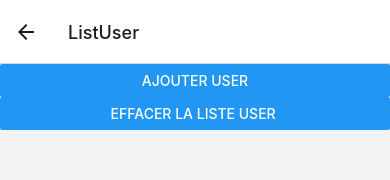
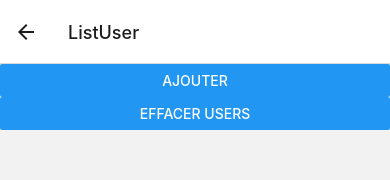
Before and after one commit to hugo59400/addUserReact, a React Native app: screen /ListUser in a window 390 px wide. Shown: the top 180 px of the page. Built offline with nearby package versions, Linux system fonts and the light colour scheme.

Commit message:
Update ListUser.js

```diff
--- a/page/ListUser.js
+++ b/page/ListUser.js
@@ -2,7 +2,7 @@ import {Button, Text, View} from 'react-native';
 import React, {useState} from 'react';
 
 export const ListUser = ({navigation}) => {
-  // tableau de users a vide de base
+  // tableau de users initialise a vide a sa creation
   const [users, setUser] = useState([]);
 
   const addUser = (newUser) => {
@@ -13,7 +13,7 @@ export const ListUser = ({navigation}) => {
   const handleAddUser = () => {
     navigation.navigate("AddUser", {addUser: addUser});
   };
-// mettre tableau users a vide
+// mettre le tableau users a vide pour effacer la liste
   const handleClear = () => {
     setUser([]);
         console.warn('tous les users supprimes');
@@ -21,17 +21,17 @@ export const ListUser = ({navigation}) => {
 
   return (
     <View>
-    {/* .map pr boucler sur le tableau des users et les afficher */}
+    {/* .map pr boucler sur le tableau des users et les afficher tous sur la page*/}
       {users.map(user => (
         <View>
           <Text>
-            nom: {user.nom} et prenom: {user.prenom}
+            Le nom de l'utilisateur est : {user.nom} et le prenom de l'utilisateur est: {user.prenom}
           </Text>
         </View>
       ))}
       {/* boutons pour ajouter et effacer utilisers  */}
-      <Button title="Ajouter User" onPress={handleAddUser} />
-      <Button title="Effacer la liste user " onPress={handleClear} />
+      <Button title="Ajouter" onPress={handleAddUser} />
+      <Button title="Effacer users" onPress={handleClear} />
     </View>
   );
 };
```
